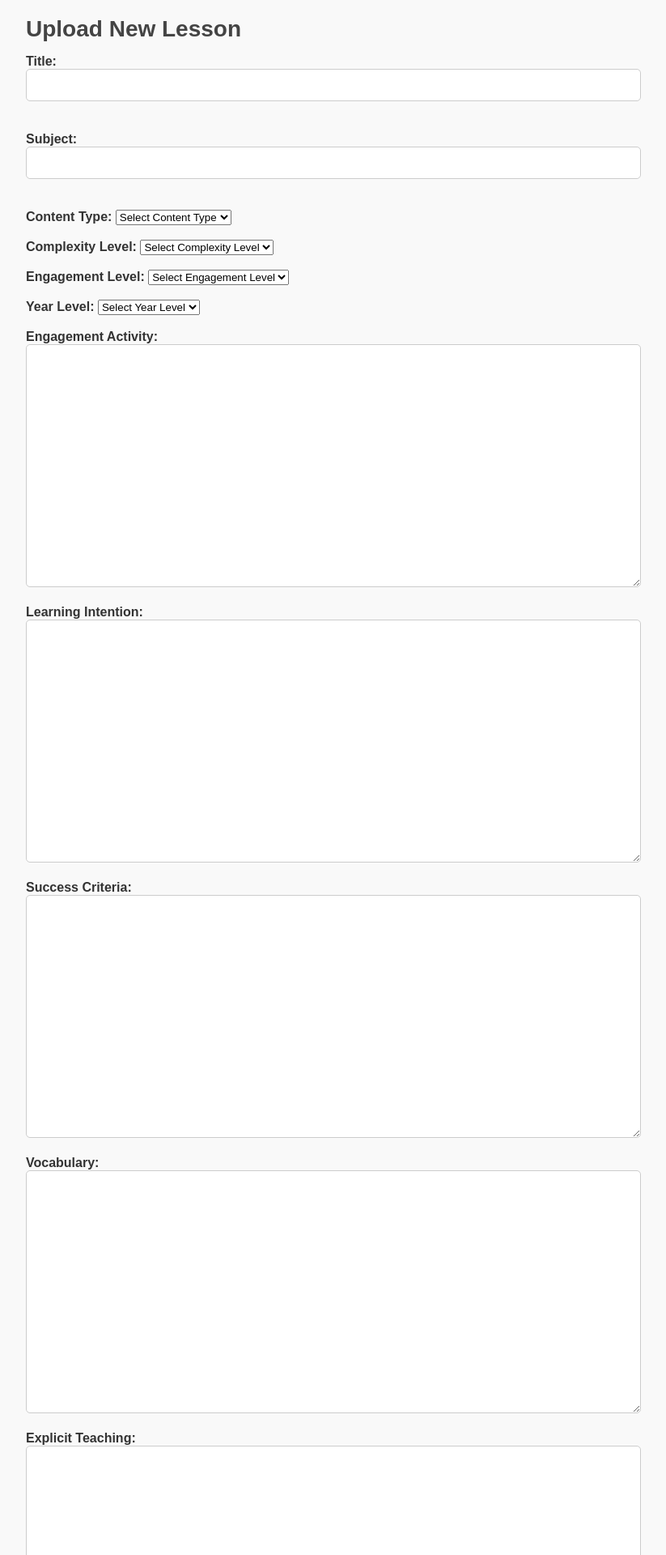
After one commit to ZulfikarShariff/SelidiQ, a Flask app: page /upload_lesson in a window 1280 px wide. The commit adds this page. Shown: the top 1920 px of the page at 81% size, without its empty margins (228-1051 px from the left). Run offline with Flask 3, Linux system fonts and the light colour scheme.

Commit message:
Added new fields to Lesson model and updated migrations

```diff
--- a/app.py
+++ b/app.py
@@ -1,9 +1,8 @@
 from flask import Flask, request, jsonify, render_template, redirect, url_for, flash
 from flask_sqlalchemy import SQLAlchemy
 from flask_migrate import Migrate
-from flask_login import LoginManager, UserMixin, login_user, logout_user, login_required, current_user
 from dotenv import load_dotenv  # Importing load_dotenv to load environment variables
-from werkzeug.security import generate_password_hash, check_password_hash
+from werkzeug.security import check_password_hash  # Import check_password_hash for password verification
 import os
 
 # Load environment variables from the .env file
@@ -24,21 +23,6 @@ print("Database URL:", os.getenv('DATABASE_URL'))
 db = SQLAlchemy(app)
 migrate = Migrate(app, db)
 
-# Set up LoginManager
-login_manager = LoginManager()
-login_manager.init_app(app)
-login_manager.login_view = 'login'
-
-# Defining the User model
-class User(UserMixin, db.Model):
-    id = db.Column(db.Integer, primary_key=True)
-    username = db.Column(db.String(100), unique=True, nullable=False)
-    password = db.Column(db.String(255), nullable=False)
-
-@login_manager.user_loader
-def load_user(user_id):
-    return User.query.get(int(user_id))
-
 # Defining the Student model
 class Student(db.Model):
     id = db.Column(db.Integer, primary_key=True)
@@ -49,6 +33,7 @@ class Student(db.Model):
     creativity_level = db.Column(db.Integer, nullable=True)
     critical_thinking_skill = db.Column(db.Integer, nullable=True)
     subjects = db.relationship('Subject', backref='student', lazy=True)
+    progress = db.relationship('StudentProgress', backref='student', lazy=True)
 
 # Defining the Subject model
 class Subject(db.Model):
@@ -57,10 +42,36 @@ class Subject(db.Model):
     score = db.Column(db.Float, nullable=True)
     student_id = db.Column(db.Integer, db.ForeignKey('student.id'), nullable=False)
 
+# Defining the Lesson model
+class Lesson(db.Model):
+    id = db.Column(db.Integer, primary_key=True)
+    title = db.Column(db.String(255), nullable=False)  # Title of the lesson
+    subject = db.Column(db.String(100), nullable=False)  # New field for Subject
+    content_type = db.Column(db.String(50), nullable=False)  # New field for Content Type
+    complexity_level = db.Column(db.String(50), nullable=False)  # New field for Complexity Level
+    engagement_level = db.Column(db.String(50), nullable=True)  # New field for Engagement Level
+    year_level = db.Column(db.Integer, nullable=False)  # Year level (7-12)
+    engagement_activity = db.Column(db.Text, nullable=False)
+    learning_intention = db.Column(db.Text, nullable=False)
+    success_criteria = db.Column(db.Text, nullable=False)
+    vocabulary = db.Column(db.Text, nullable=True)
+    explicit_teaching = db.Column(db.Text, nullable=False)
+    examples = db.Column(db.Text, nullable=True)
+    tasks = db.Column(db.Text, nullable=False)  # Tasks for students (research, discussions, etc.)
+    reflection = db.Column(db.Text, nullable=True)
+
+# Defining the StudentProgress model
+class StudentProgress(db.Model):
+    id = db.Column(db.Integer, primary_key=True)
+    student_id = db.Column(db.Integer, db.ForeignKey('student.id'), nullable=False)
+    lesson_id = db.Column(db.Integer, db.ForeignKey('lesson.id'), nullable=False)
+    engagement_rating = db.Column(db.Integer, nullable=True)  # Rating of engagement (e.g., 1-5)
+    reflection_feedback = db.Column(db.Text, nullable=True)  # Student's reflection feedback
+    task_completion_status = db.Column(db.String(50), nullable=True)  # Status of tasks (e.g., Completed, In Progress)
+
 # Route for index page
 @app.route('/')
 @app.route('/index')
-@login_required
 def index():
     return render_template('index.html')
 
@@ -87,17 +98,41 @@ def login():
 
     return render_template('login.html')
 
-# Route to Logout
-@app.route('/logout')
-@login_required
-def logout():
-    logout_user()
-    flash('You have been logged out.', 'info')
-    return redirect(url_for('login'))
+# Route to create a new lesson
+@app.route('/upload_lesson', methods=['GET', 'POST'])
+def upload_lesson():
+    if request.method == 'POST':
+        data = request.form
+        new_lesson = Lesson(
+            title=data['title'],
+            subject=data['subject'],  # New field
+            content_type=data['content_type'],  # New field
+            complexity_level=data['complexity_level'],  # New field
+            engagement_level=data.get('engagement_level'),  # New field
+            year_level=int(data['year_level']),
+            engagement_activity=data['engagement_activity'],
+            learning_intention=data['learning_intention'],
+            success_criteria=data['success_criteria'],
+            vocabulary=data.get('vocabulary'),
+            explicit_teaching=data['explicit_teaching'],
+            examples=data.get('examples'),
+            tasks=data['tasks'],
+            reflection=data.get('reflection')
+        )
+        db.session.add(new_lesson)
+        db.session.commit()
+        flash('Lesson uploaded successfully.', 'success')
+        return redirect(url_for('lessons'))
+    return render_template('upload_lesson.html')
+
+# Route to view all lessons
+@app.route('/lessons', methods=['GET'])
+def lessons():
+    lessons = Lesson.query.all()
+    return render_template('lessons.html', lessons=lessons)
 
 # Route to display the create student form
 @app.route('/create_student', methods=['GET', 'POST'])
-@login_required
 def create_student():
     if request.method == 'POST':
         data = request.form
@@ -140,14 +175,12 @@ def create_student():
 
 # Route to display all student profiles
 @app.route('/students', methods=['GET'])
-@login_required
 def view_students():
     students = Student.query.all()
     return render_template('view_students.html', students=students)
 
 # Route to display and update a student profile
 @app.route('/update_student/<int:id>', methods=['GET', 'POST'])
-@login_required
 def update_student(id):
     student = Student.query.get_or_404(id)
     if request.method == 'POST':
@@ -165,7 +198,6 @@ def update_student(id):
 
 # Route to delete a student profile
 @app.route('/delete_student/<int:id>', methods=['POST'])
-@login_required
 def delete_student(id):
     student = Student.query.get_or_404(id)
     db.session.delete(student)
@@ -174,7 +206,6 @@ def delete_student(id):
 
 # Route to add a subject to a student profile
 @app.route('/add_subject/<int:student_id>', methods=['POST'])
-@login_required
 def add_subject(student_id):
     student = Student.query.get_or_404(student_id)
     data = request.get_json()
@@ -194,7 +225,6 @@ def add_subject(student_id):
 
 # Route to update a subject
 @app.route('/update_subject/<int:id>', methods=['PUT'])
-@login_required
 def update_subject(id):
     subject = Subject.query.get_or_404(id)
     data = request.get_json()
@@ -208,28 +238,59 @@ def update_subject(id):
 
 # Route to delete a subject
 @app.route('/delete_subject/<int:id>', methods=['DELETE'])
-@login_required
 def delete_subject(id):
     subject = Subject.query.get_or_404(id)
     db.session.delete(subject)
     db.session.commit()
     return jsonify({'message': 'Subject deleted successfully'}), 200
 
+# Route to edit a lesson
+@app.route('/edit_lesson/<int:lesson_id>', methods=['GET', 'POST'])
+def edit_lesson(lesson_id):
+    lesson = Lesson.query.get_or_404(lesson_id)
+    if request.method == 'POST':
+        # Update lesson details based on form input
+        lesson.title = request.form['title']
+        lesson.subject = request.form['subject']  # New field
+        lesson.content_type = request.form['content_type']  # New field
+        lesson.complexity_level = request.form['complexity_level']  # New field
+        lesson.engagement_level = request.form.get('engagement_level')  # New field
+        lesson.engagement_activity = request.form['engagement_activity']
+        lesson.learning_intention = request.form['learning_intention']
+        lesson.success_criteria = request.form['success_criteria']
+        lesson.vocabulary = request.form.get('vocabulary')
+        lesson.explicit_teaching = request.form['explicit_teaching']
+        lesson.examples = request.form.get('examples')
+        lesson.tasks = request.form['tasks']
+        lesson.reflection = request.form.get('reflection')
+
+        db.session.commit()
+        flash('Lesson updated successfully', 'success')
+        return redirect(url_for('lessons'))
+
+    return render_template('edit_lesson.html', lesson=lesson)
+
+# Route to delete a lesson
+@app.route('/delete_lesson/<int:lesson_id>', methods=['POST'])
+def delete_lesson(lesson_id):
+    lesson = Lesson.query.get_or_404(lesson_id)
+    db.session.delete(lesson)
+    db.session.commit()
+    flash('Lesson deleted successfully', 'success')
+    return redirect(url_for('lessons'))
+
 # Admin Dashboard Route
 @app.route('/admin_dashboard', methods=['GET'])
-@login_required
 def admin_dashboard():
     return render_template('admin_dashboard.html')
 
 # Teacher Dashboard Route
 @app.route('/teacher_dashboard', methods=['GET'])
-@login_required
 def teacher_dashboard():
     return render_template('teacher_dashboard.html')
 
 # Student Dashboard Route
 @app.route('/student_dashboard/<int:student_id>', methods=['GET'])
-@login_required
 def student_dashboard(student_id):
     student = Student.query.get_or_404(student_id)
     return render_template('student_dashboard.html', student=student)
--- /dev/null
+++ b/templates/upload_lesson.html
@@ -0,0 +1,124 @@
+<!DOCTYPE html>
+<html lang="en">
+<head>
+    <meta charset="UTF-8">
+    <meta name="viewport" content="width=device-width, initial-scale=1.0">
+    <link rel="stylesheet" href="{{ url_for('static', filename='css/styles.css') }}">
+    <title>Upload New Lesson</title>
+    <style>
+        textarea {
+            width: 100%;
+            height: 300px;
+            padding: 10px;
+            font-size: 16px;
+            border-radius: 5px;
+            border: 1px solid #ccc;
+            resize: vertical;
+        }
+        input[type="text"], input[type="number"] {
+            width: 100%;
+            padding: 10px;
+            font-size: 16px;
+            border-radius: 5px;
+            border: 1px solid #ccc;
+            margin-bottom: 20px;
+        }
+        #title {
+            height: 40px;
+            font-size: 18px;
+        }
+        .container {
+            max-width: 800px;
+            margin: 0 auto;
+            padding: 20px;
+        }
+        label {
+            font-weight: bold;
+        }
+        input[type="submit"] {
+            margin-top: 20px;
+            padding: 10px 20px;
+            background-color: #007BFF;
+            color: white;
+            border: none;
+            border-radius: 5px;
+            cursor: pointer;
+        }
+        input[type="submit"]:hover {
+            background-color: #0056b3;
+        }
+    </style>
+</head>
+<body>
+    <div class="container">
+        <h1>Upload New Lesson</h1>
+        <form action="{{ url_for('upload_lesson') }}" method="POST">
+            <label for="title">Title:</label>
+            <input type="text" id="title" name="title" required><br><br>
+
+            <label for="subject">Subject:</label>
+            <input type="text" id="subject" name="subject" required><br><br>
+
+            <label for="content_type">Content Type:</label>
+            <select id="content_type" name="content_type" required>
+                <option value="" disabled selected>Select Content Type</option>
+                <option value="Video">Video</option>
+                <option value="Text">Text</option>
+                <option value="Quiz">Quiz</option>
+                <option value="Interactive">Interactive</option>
+            </select><br><br>
+
+            <label for="complexity_level">Complexity Level:</label>
+            <select id="complexity_level" name="complexity_level" required>
+                <option value="" disabled selected>Select Complexity Level</option>
+                <option value="Beginner">Beginner</option>
+                <option value="Intermediate">Intermediate</option>
+                <option value="Advanced">Advanced</option>
+            </select><br><br>
+
+            <label for="engagement_level">Engagement Level:</label>
+            <select id="engagement_level" name="engagement_level">
+                <option value="" disabled selected>Select Engagement Level</option>
+                <option value="Low">Low</option>
+                <option value="Medium">Medium</option>
+                <option value="High">High</option>
+            </select><br><br>
+
+            <label for="year_level">Year Level:</label>
+            <select id="year_level" name="year_level" required>
+                <option value="" disabled selected>Select Year Level</option>
+                <option value="Prep">Prep</option>
+                {% for i in range(1, 13) %}
+                    <option value="{{ i }}">{{ i }}</option>
+                {% endfor %}
+            </select><br><br>
+
+            <label for="engagement_activity">Engagement Activity:</label>
+            <textarea id="engagement_activity" name="engagement_activity" rows="10" required></textarea><br><br>
+
+            <label for="learning_intention">Learning Intention:</label>
+            <textarea id="learning_intention" name="learning_intention" rows="10" required></textarea><br><br>
+
+            <label for="success_criteria">Success Criteria:</label>
+            <textarea id="success_criteria" name="success_criteria" rows="10" required></textarea><br><br>
+
+            <label for="vocabulary">Vocabulary:</label>
+            <textarea id="vocabulary" name="vocabulary" rows="5"></textarea><br><br>
+
+            <label for="explicit_teaching">Explicit Teaching:</label>
+            <textarea id="explicit_teaching" name="explicit_teaching" rows="10" required></textarea><br><br>
+
+            <label for="examples">Examples:</label>
+            <textarea id="examples" name="examples" rows="5"></textarea><br><br>
+
+            <label for="tasks">Tasks for Students:</label>
+            <textarea id="tasks" name="tasks" rows="10" required></textarea><br><br>
+
+            <label for="reflection">Reflection:</label>
+            <textarea id="reflection" name="reflection" rows="5"></textarea><br><br>
+
+            <input type="submit" value="Upload Lesson">
+        </form>
+    </div>
+</body>
+</html>
```
Also changed, not shown: migrations/versions/83d2db4da74b_add_lesson_model_and_updates.py (added, +60 -0 lines), migrations/versions/acaccf52bb7d_added_new_fields_to_lesson_model.py (added, +43 -0 lines), migrations/versions/c2c0c8b769ac_added_title_field_to_lesson_model.py (added, +36 -0 lines), templates/edit_lesson.html (added, +105 -0 lines), templates/lessons.html (added, +104 -0 lines), templates/login.html (+12 -0 lines), static/images/logo.png, 5 other files.
